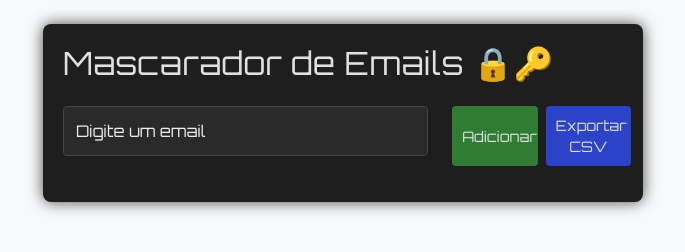
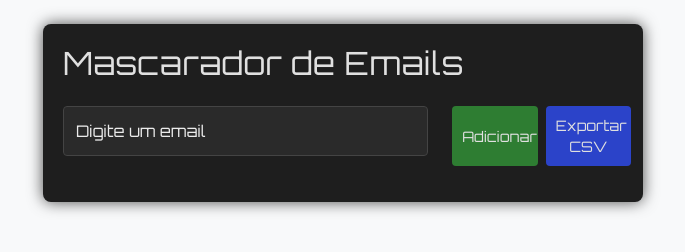
Before and after one commit to elizianeandreia/Mascarador_email, a website: page index.html in a window 1280 px wide. Shown: the whole page, without its empty margins (297-982 px from the left). Drawn offline with nearby package versions, Linux system fonts and the light colour scheme.

Commit message:
Update index.html

```diff
--- a/index.html
+++ b/index.html
@@ -10,7 +10,7 @@
 </head>
 <body class="bg-light p-4">
   <div class="container">
-    <h2 class="mb-4">Mascarador de Emails 🔒🔑</h2>
+    <h2 class="mb-4">Mascarador de Emails </h2>
 
     <div class="row mb-3">
       <div class="col-12 col-md-8">
```
